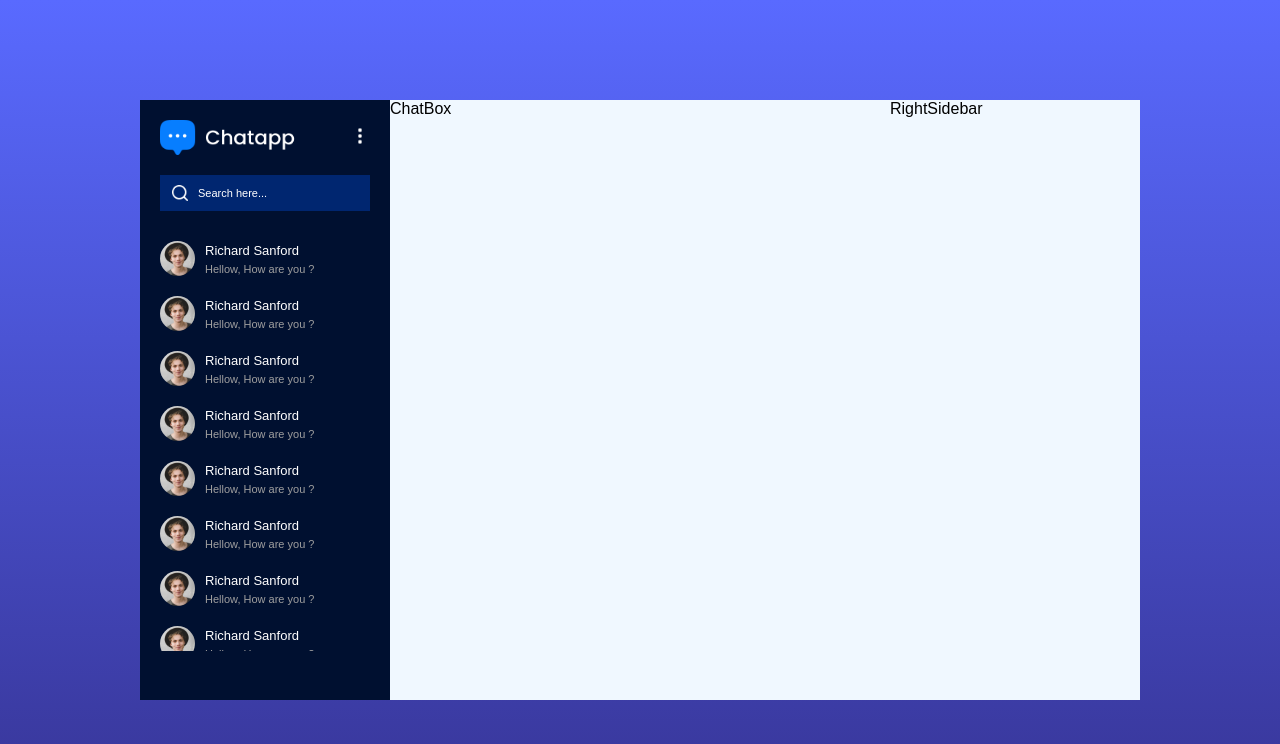
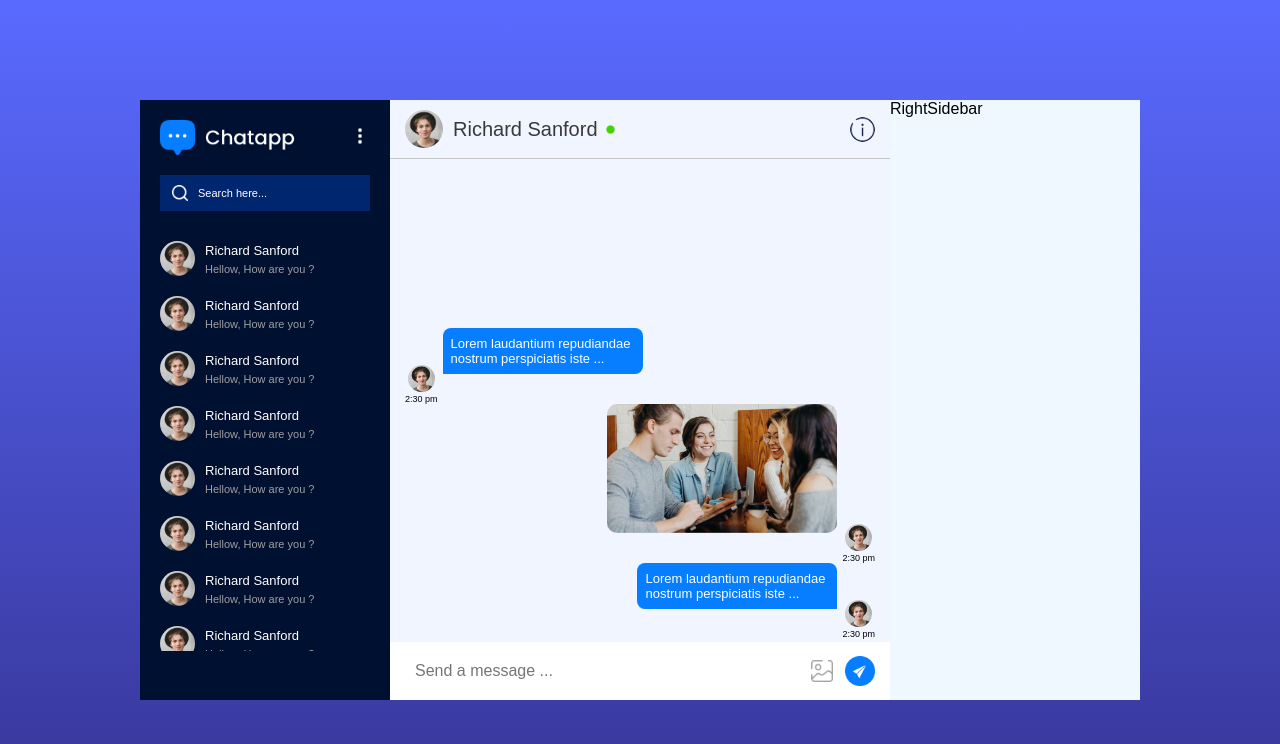
Before and after one commit to mohsinkhan60/chat-app, a React (Vite) app: page /chat in a window 1280 px wide. Shown: the top 744 px of the page. Built offline with nearby package versions, Linux system fonts and the light colour scheme.

Commit message:
add ChatBox Section

```diff
--- a/src/components/ChatBox/ChatBox.css
+++ b/src/components/ChatBox/ChatBox.css
@@ -0,0 +1,102 @@
+.chat-box{
+   height: 75vh;
+   position: relative;
+   background-color: #f1f5ff;
+}
+.chat-user{
+   padding: 10px 15px;
+   display: flex;
+   align-items: center;
+   gap: 10px;
+   border-bottom: 1px solid #c6c6c6;
+}
+.chat-user img{
+   width: 25px;
+   border-radius: 50%;
+}
+.chat-user img:first-child{
+   width: 38px;
+   aspect-ratio: 1/1;
+}
+.chat-user p{
+   flex: 1;
+   font-weight: 500;
+   font-size: 20px;
+   color: #393939;
+   display: flex;
+   align-items: center;
+   gap: 5px;
+}
+.chat-input{
+   display: flex;
+   align-items: center;
+   gap: 12px;
+   padding: 10px 15px;
+   background-color: white;
+   position: absolute;
+   bottom: 0;
+   left: 0;
+   right: 0;
+}
+.chat-input img{
+   width: 30px;
+   cursor: pointer;
+}
+.chat-input label{
+   display: flex;
+}
+.chat-input label img{
+   width: 22px;
+}
+.chat-input input{
+   flex: 1;
+   padding: 10px;
+   border: none;
+   outline: none;
+   font-size: 16px;
+}
+.chat-msg{
+   height: calc(100% - 70px);
+   padding-bottom: 50px;
+   overflow-y: scroll;
+   display: flex;
+   flex-direction: column-reverse;
+}
+.s-msg div img, .r-msg div img{
+   width: 27px;
+   aspect-ratio: 1/1;
+   border-radius: 50px;
+}
+.s-msg, .r-msg{
+   display: flex;
+   align-items: end;
+   justify-content: end;
+   gap: 5px;
+   padding: 0px 15px;
+}
+.r-msg{
+   flex-direction: row-reverse;
+   justify-content: start;
+}
+.msg{
+   color: white;
+   background-color: #077EFF;
+   padding: 8px;
+   max-width: 200px;
+   font-size: 13px;
+   font-weight: 300;
+   border-radius: 8px 8px 0px 8px;
+   margin-bottom: 30px;
+}
+.r-msg .msg{
+   border-radius: 8px 8px 8px 0px;
+}
+.s-msg div, .r-msg div{
+   font-size: 9px;
+   text-align: center;
+}
+.msg-img{
+   max-width: 230px;
+   margin-bottom: 30px;
+   border-radius: 10px;
+}
--- a/src/components/ChatBox/ChatBox.jsx
+++ b/src/components/ChatBox/ChatBox.jsx
@@ -1,8 +1,49 @@
 import "./ChatBox.css"
+import assets from "../../assets/assets"
 
 export const ChatBox = () => {
   return (
-    <div>ChatBox</div>
+    <div className="chat-box">
+      <div className="chat-user">
+        <img src={assets.profile_img} alt="" />
+        <p>Richard Sanford <img className="dot" src={assets.green_dot} alt="" /></p>
+        <img src={assets.help_icon} className="help" alt="" />
+      </div>
+
+      <div className="chat-msg">
+        <div className="s-msg">
+          <p className="msg">Lorem laudantium repudiandae nostrum perspiciatis iste ...</p>
+          <div>
+            <img src={assets.profile_img} alt="" />
+            <p>2:30 pm</p>
+          </div>
+        </div>
+        <div className="s-msg">
+          <img src={assets.pic1} className="msg-img" alt="" />
+          <div>
+            <img src={assets.profile_img} alt="" />
+            <p>2:30 pm</p>
+          </div>
+        </div>
+        <div className="r-msg">
+          <p className="msg">Lorem laudantium repudiandae nostrum perspiciatis iste ...</p>
+          <div>
+            <img src={assets.profile_img} alt="" />
+            <p>2:30 pm</p>
+          </div>
+        </div>
+      </div>
+
+
+      <div className="chat-input">
+        <input type="text" placeholder="Send a message ..." />
+        <input type="file" id="image" accept="image/png, image/jpeg" hidden />
+        <label htmlFor="image">
+          <img src={assets.gallery_icon} alt="" />
+        </label>
+        <img src={assets.send_button} alt="" />
+      </div>
+    </div>
   )
 }
 export default ChatBox
--- a/src/index.css
+++ b/src/index.css
@@ -7,3 +7,6 @@
 ::-webkit-scrollbar{
   display: none;
 }
+.dot{
+  width: 15px !important;
+}
```
